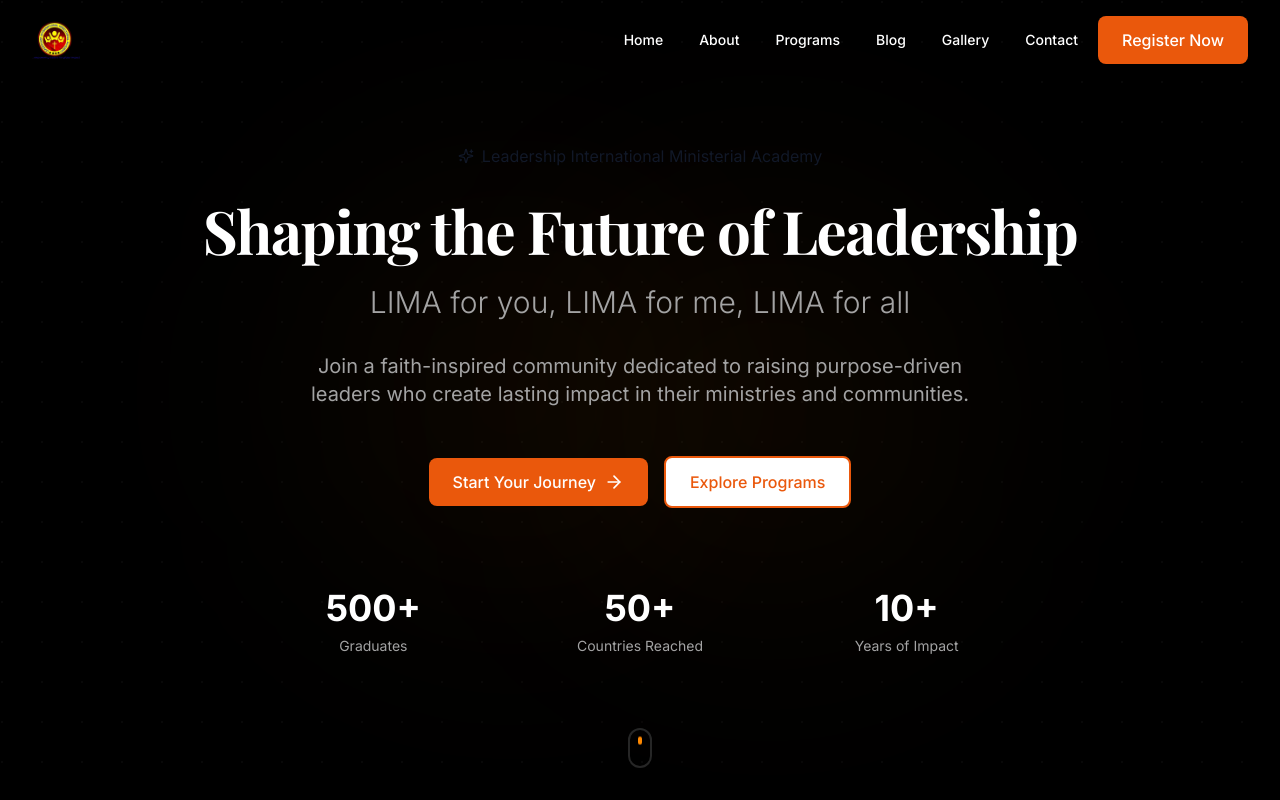
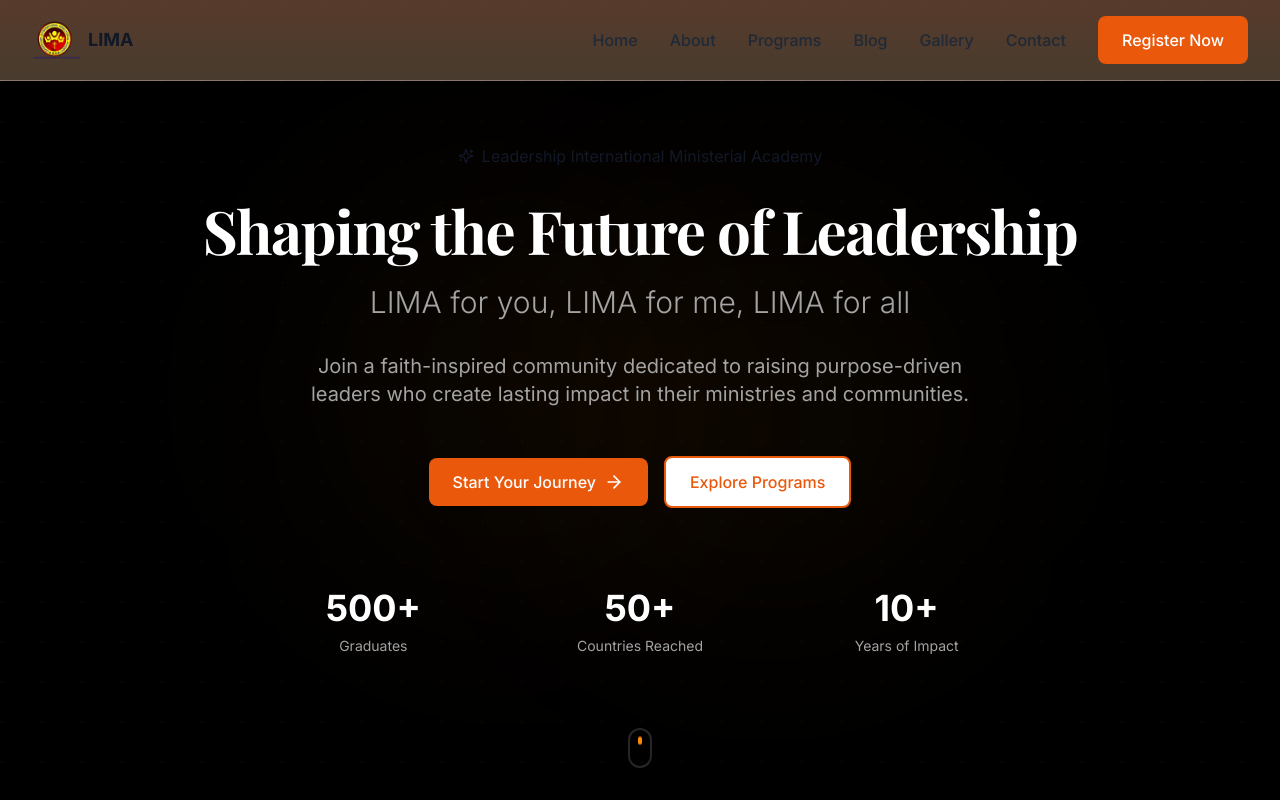
Before and after one commit to V-007-007/lima-website, a Next.js app: page / in a window 1280 px wide. Shown: the top 800 px of the page. Built offline with nearby package versions, Linux system fonts and the light colour scheme; a web font is replaced by a local one.

Commit message:
Update Navbar.tsx To original

```diff
--- a/src/components/Navbar.tsx
+++ b/src/components/Navbar.tsx
@@ -29,43 +29,47 @@ export default function Navbar() {
 
   return (
     <nav
-      className={`fixed top-0 left-0 right-0 z-50 transition-all duration-300 ${
+      className={`fixed top-0 left-0 right-0 z-50 transition-all duration-300 bg-white/20 backdrop-blur-md border-b border-white/30 ${
         isScrolled
-          ? 'bg-black/95 backdrop-blur-md border-b border-[#262626]'
-          : 'bg-transparent'
+          ? 'bg-white/95 shadow-lg border-gray-200'
+          : 'bg-gradient-to-b from-primary-600/20 to-primary-500/10'
       }`}
     >
       <div className="section-container">
         <div className="flex items-center justify-between h-20">
           {/* Logo */}
-          <Link href="/" className="flex items-center space-x-3 group">
-            <div className="relative w-12 h-12">
+          <Link href="/" className="flex items-center space-x-2 group">
+            <div className="w-12 h-12 relative flex-shrink-0">
               <Image
                 src="/images/logo-nobg.png"
                 alt="LIMA Logo"
                 fill
-                className="object-contain transition-smooth group-hover:scale-105"
+                className="object-contain"
                 priority
               />
             </div>
-
+            <span className="font-bold text-lg text-gray-900 hidden sm:inline">LIMA</span>
           </Link>
 
           {/* Desktop Navigation */}
-          <div className="hidden lg:flex items-center space-x-1">
+          <div className="hidden lg:flex items-center space-x-8">
             {navLinks.map((link) => (
               <Link
                 key={link.href}
                 href={link.href}
-                className="px-4 py-2 text-sm font-medium text-white rounded-lg transition-smooth hover:bg-[#0a0a0a] hover:text-primary"
+                className={`font-medium transition-colors link-hover ${
+                  isScrolled
+                    ? 'text-gray-700 hover:text-primary-600'
+                    : 'text-gray-800 hover:text-primary-600'
+                }`}
               >
                 {link.label}
               </Link>
             ))}
 
             <Link
-              href="/register/academy"
-              className="ml-4 btn-primary"
+              href="/register"
+              className="btn-primary"
             >
               Register Now
             </Link>
@@ -74,7 +78,11 @@ export default function Navbar() {
           {/* Mobile Menu Button */}
           <button
             onClick={() => setIsMobileMenuOpen(!isMobileMenuOpen)}
-            className="lg:hidden p-2 rounded-lg text-white hover:bg-[#0a0a0a] transition-smooth"
+            className={`lg:hidden p-2 rounded-lg transition-colors ${
+              isScrolled
+                ? 'text-gray-900 hover:bg-gray-100'
+                : 'text-gray-800 hover:bg-white/20'
+            }`}
             aria-label="Toggle menu"
           >
             {isMobileMenuOpen ? (
@@ -87,19 +95,16 @@ export default function Navbar() {
       </div>
 
       {/* Mobile Menu */}
-      <div
-        className={`lg:hidden border-t border-[#262626] bg-black transition-all duration-300 overflow-hidden ${
-          isMobileMenuOpen ? 'max-h-[600px] opacity-100' : 'max-h-0 opacity-0'
-        }`}
-      >
+      {isMobileMenuOpen && (
+        <div className="lg:hidden bg-white/95 backdrop-blur-md border-t border-white/20 animate-slide-down">
           <div className="section-container py-6">
-          <div className="flex flex-col space-y-2">
+            <div className="flex flex-col space-y-4">
               {navLinks.map((link) => (
                 <Link
                   key={link.href}
                   href={link.href}
                   onClick={() => setIsMobileMenuOpen(false)}
-                className="px-4 py-3 text-white rounded-lg transition-smooth hover:bg-[#0a0a0a] hover:text-primary"
+                  className="text-gray-700 hover:text-primary-600 font-medium transition-colors py-2"
                 >
                   {link.label}
                 </Link>
@@ -108,13 +113,14 @@ export default function Navbar() {
               <Link
                 href="/register"
                 onClick={() => setIsMobileMenuOpen(false)}
-              className="btn-primary text-center mt-4"
+                className="btn-primary text-center"
               >
                 Register Now
               </Link>
             </div>
           </div>
         </div>
+      )}
     </nav>
   )
 }
```
Lines whose indentation alone changed are shown as unchanged.
